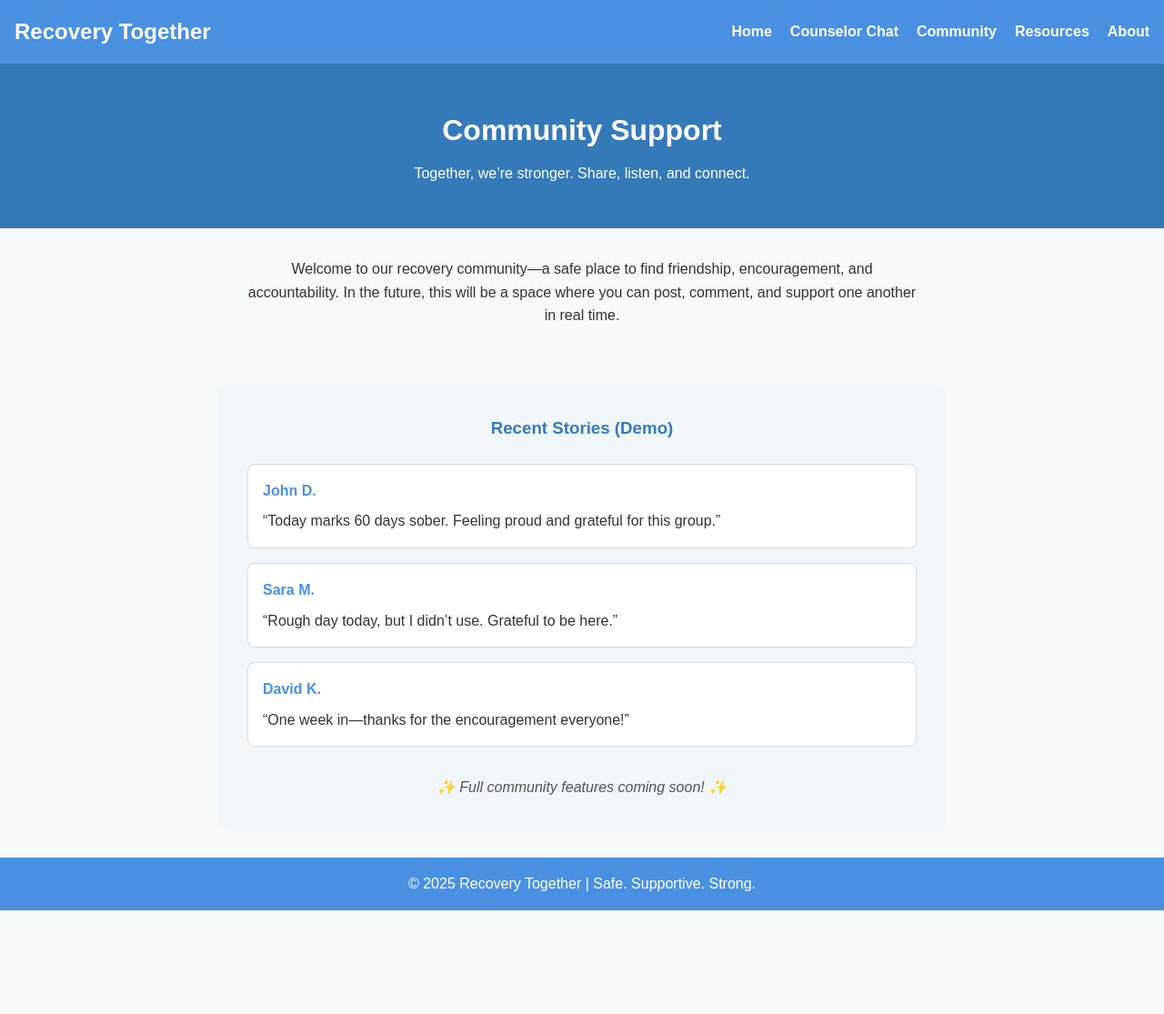
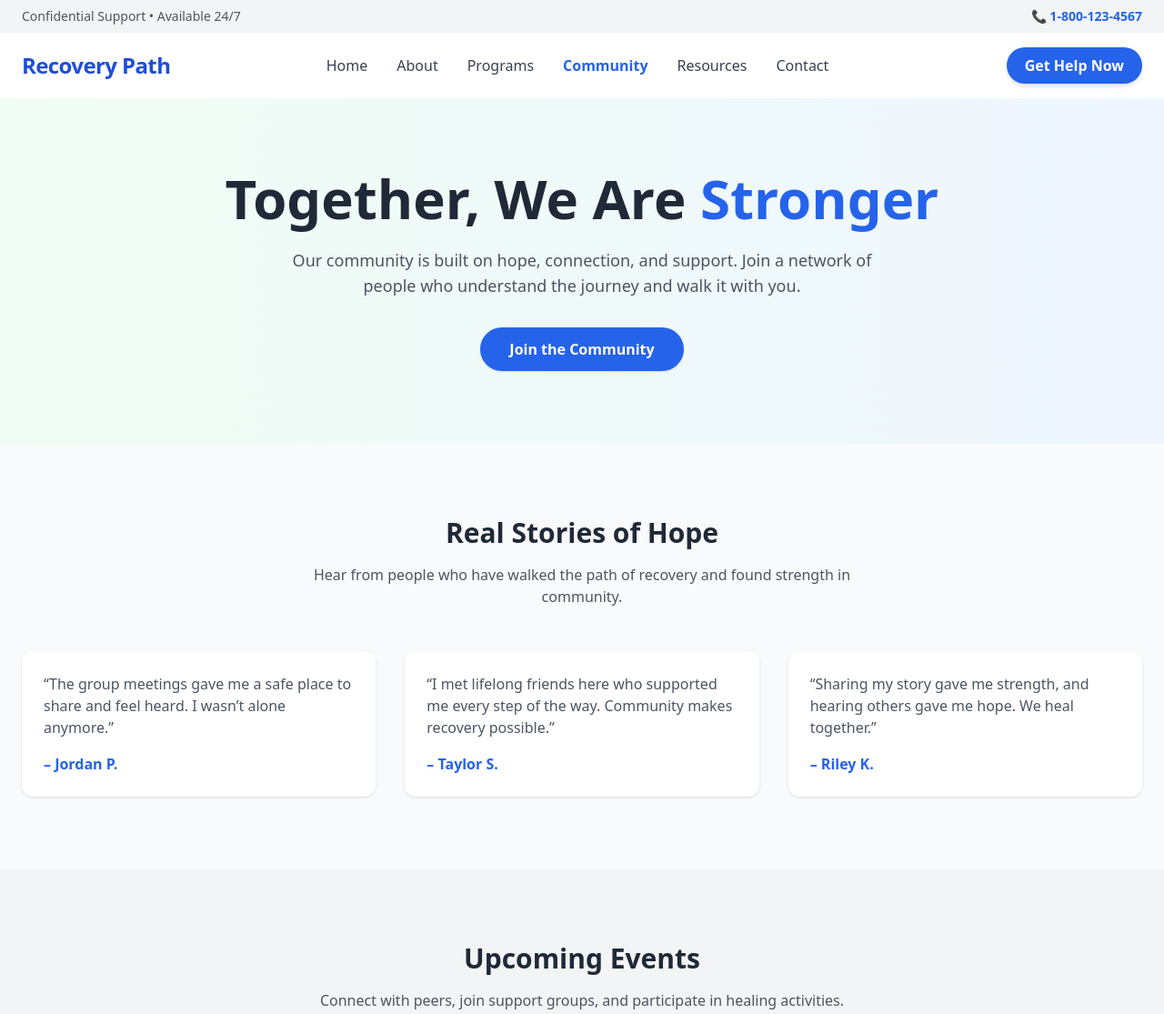
Before and after one commit to devjclosterman/TheRecoveryApp, a plain HTML site: page community.html in a window 1280 px wide. Shown: the top 1115 px of the page at 91% size. Before the commit the page ends 1001 px from the top, so only its background shows below. Drawn offline with nearby package versions, Linux system fonts and the light colour scheme.

Commit message:
community page html and css

```diff
--- a/community.html
+++ b/community.html
@@ -2,56 +2,144 @@
 <html lang="en">
 <head>
   <meta charset="UTF-8">
-  <meta name="viewport" content="width=device-width, initial-scale=1.0">
-  <title>Community - Recovery Together</title>
-  <link rel="stylesheet" href="style.css">
+  <title>Community • Recovery Path</title>
+  <script src="https://cdn.tailwindcss.com"></script>
 </head>
-<body>
-  <header>
-    <nav>
-      <h1>Recovery Together</h1>
-      <ul>
-        <li><a href="index.html">Home</a></li>
-        <li><a href="counselor.html">Counselor Chat</a></li>
-        <li><a href="community.html">Community</a></li>
-        <li><a href="resources.html">Resources</a></li>
-        <li><a href="about.html">About</a></li>
-      </ul>
-    </nav>
+<body class="bg-gray-50 text-gray-800">
+
+  <!-- Top Bar -->
+  <div class="bg-gray-100 text-sm text-gray-600 px-6 py-2 flex justify-between items-center">
+    <span>Confidential Support • Available 24/7</span>
+    <a href="tel:18001234567" class="font-semibold text-blue-600 hover:underline">
+      📞 1-800-123-4567
+    </a>
+  </div>
+
+  <!-- Header -->
+  <header class="w-full bg-white shadow-sm">
+    <div class="flex justify-between items-center px-6 py-4 max-w-7xl mx-auto">
+      <!-- Logo -->
+      <a href="index.html" class="text-2xl font-bold text-blue-700 tracking-tight">
+        Recovery Path
+      </a>
+
+      <!-- Nav -->
+      <nav class="hidden md:flex space-x-8 text-gray-700 font-medium">
+        <a href="index.html" class="hover:text-blue-600">Home</a>
+        <a href="about.html" class="hover:text-blue-600">About</a>
+        <a href="programs.html" class="hover:text-blue-600">Programs</a>
+        <a href="community.html" class="text-blue-600 font-semibold">Community</a>
+        <a href="resources.html" class="hover:text-blue-600">Resources</a>
+        <a href="contact.html" class="hover:text-blue-600">Contact</a>
+      </nav>
+
+      <!-- CTA -->
+      <a href="index.html#help" class="ml-6 bg-blue-600 text-white px-5 py-2 rounded-full font-semibold hover:bg-blue-700 shadow-md transition">
+        Get Help Now
+      </a>
+    </div>
   </header>
 
-  <section class="page-banner">
-    <h2>Community Support</h2>
-    <p>Together, we’re stronger. Share, listen, and connect.</p>
+  <!-- Hero Section -->
+  <section class="bg-gradient-to-r from-green-50 to-blue-50">
+    <div class="max-w-7xl mx-auto px-6 py-20 text-center">
+      <h1 class="text-4xl md:text-6xl font-bold text-gray-800 leading-tight">
+        Together, We Are <span class="text-blue-600">Stronger</span>
+      </h1>
+      <p class="mt-6 text-lg text-gray-600 max-w-2xl mx-auto">
+        Our community is built on hope, connection, and support. Join a network of people who understand the journey and walk it with you.
+      </p>
+      <a href="#join" class="mt-8 inline-block bg-blue-600 text-white px-8 py-3 rounded-full font-semibold shadow hover:bg-blue-700">
+        Join the Community
+      </a>
+    </div>
   </section>
 
-  <section class="community-intro">
-    <p>
-      Welcome to our recovery community—a safe place to find friendship,
-      encouragement, and accountability. In the future, this will be a space
-      where you can post, comment, and support one another in real time.
+  <!-- Peer Stories -->
+  <section class="max-w-7xl mx-auto px-6 py-20">
+    <h2 class="text-3xl font-bold text-center text-gray-800">Real Stories of Hope</h2>
+    <p class="mt-4 text-center text-gray-600 max-w-2xl mx-auto">
+      Hear from people who have walked the path of recovery and found strength in community.
     </p>
+
+    <div class="mt-12 grid gap-8 md:grid-cols-3">
+      <div class="bg-white rounded-xl shadow p-6">
+        <p class="text-gray-600">“The group meetings gave me a safe place to share and feel heard. I wasn’t alone anymore.”</p>
+        <p class="mt-4 font-semibold text-blue-600">– Jordan P.</p>
+      </div>
+      <div class="bg-white rounded-xl shadow p-6">
+        <p class="text-gray-600">“I met lifelong friends here who supported me every step of the way. Community makes recovery possible.”</p>
+        <p class="mt-4 font-semibold text-blue-600">– Taylor S.</p>
+      </div>
+      <div class="bg-white rounded-xl shadow p-6">
+        <p class="text-gray-600">“Sharing my story gave me strength, and hearing others gave me hope. We heal together.”</p>
+        <p class="mt-4 font-semibold text-blue-600">– Riley K.</p>
+      </div>
+    </div>
   </section>
 
-  <section class="community-posts">
-    <h3>Recent Stories (Demo)</h3>
-    <div class="post">
-      <h4>John D.</h4>
-      <p>“Today marks 60 days sober. Feeling proud and grateful for this group.”</p>
+  <!-- Events Section -->
+  <section class="bg-gray-100 py-20">
+    <div class="max-w-7xl mx-auto px-6">
+      <h2 class="text-3xl font-bold text-center text-gray-800">Upcoming Events</h2>
+      <p class="mt-4 text-center text-gray-600 max-w-2xl mx-auto">
+        Connect with peers, join support groups, and participate in healing activities.
+      </p>
+
+      <div class="mt-12 grid gap-8 md:grid-cols-3">
+        <div class="bg-white rounded-xl shadow p-6">
+          <h3 class="text-xl font-semibold text-blue-600">Weekly Support Group</h3>
+          <p class="mt-2 text-gray-600">Every Tuesday at 6 PM – Safe, confidential space to share and support.</p>
+        </div>
+        <div class="bg-white rounded-xl shadow p-6">
+          <h3 class="text-xl font-semibold text-blue-600">Mindfulness Workshop</h3>
+          <p class="mt-2 text-gray-600">Saturday, Oct 5 – Learn techniques to manage stress and stay grounded.</p>
+        </div>
+        <div class="bg-white rounded-xl shadow p-6">
+          <h3 class="text-xl font-semibold text-blue-600">Family Support Night</h3>
+          <p class="mt-2 text-gray-600">Friday, Oct 11 – Resources and encouragement for families walking alongside loved ones.</p>
+        </div>
+      </div>
     </div>
-    <div class="post">
-      <h4>Sara M.</h4>
-      <p>“Rough day today, but I didn’t use. Grateful to be here.”</p>
-    </div>
-    <div class="post">
-      <h4>David K.</h4>
-      <p>“One week in—thanks for the encouragement everyone!”</p>
-    </div>
-    <p class="coming-soon">✨ Full community features coming soon! ✨</p>
   </section>
 
-  <footer>
-    <p>© 2025 Recovery Together | Safe. Supportive. Strong.</p>
+  <!-- Join Community CTA -->
+  <section id="join" class="bg-blue-600 text-white text-center py-16">
+    <h2 class="text-3xl md:text-4xl font-bold">Be Part of Our Community</h2>
+    <p class="mt-4 text-lg">Together, we lift each other up and move forward in recovery.</p>
+    <a href="contact.html" class="mt-6 inline-block bg-white text-blue-600 px-8 py-3 rounded-full font-semibold shadow hover:bg-gray-100">
+      Get Connected
+    </a>
+  </section>
+
+  <!-- Footer -->
+  <footer class="bg-gray-900 text-gray-300 py-12">
+    <div class="max-w-7xl mx-auto px-6 grid md:grid-cols-3 gap-8">
+      <div>
+        <h3 class="text-xl font-bold text-white">Recovery Path</h3>
+        <p class="mt-4 text-gray-400">Compassionate support for individuals and families navigating recovery.</p>
+      </div>
+      <div>
+        <h3 class="text-xl font-bold text-white">Quick Links</h3>
+        <ul class="mt-4 space-y-2">
+          <li><a href="about.html" class="hover:underline">About</a></li>
+          <li><a href="programs.html" class="hover:underline">Programs</a></li>
+          <li><a href="community.html" class="hover:underline">Community</a></li>
+          <li><a href="resources.html" class="hover:underline">Resources</a></li>
+          <li><a href="contact.html" class="hover:underline">Contact</a></li>
+        </ul>
+      </div>
+      <div>
+        <h3 class="text-xl font-bold text-white">Contact</h3>
+        <p class="mt-4">📞 1-800-123-4567</p>
+        <p class="mt-2">📧 support@recoverypath.org</p>
+        <p class="mt-2">123 Healing Way, Tucson, AZ</p>
+      </div>
+    </div>
+    <div class="mt-12 text-center text-gray-500 text-sm">
+      © 2025 Recovery Path. All rights reserved.
+    </div>
   </footer>
+
 </body>
 </html>
```
